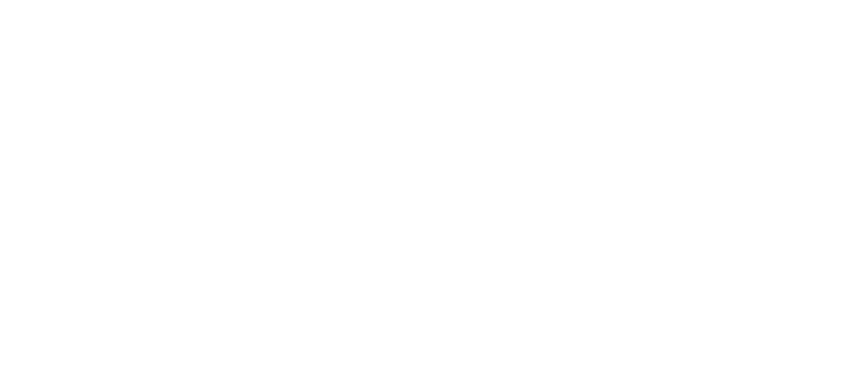
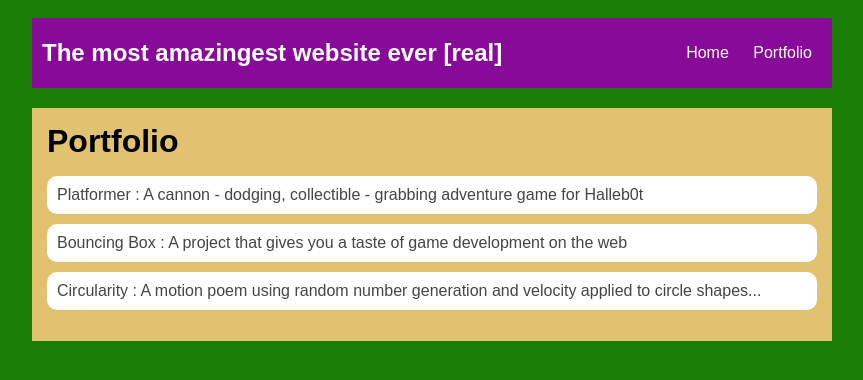
Before and after one commit to GBergeron015/GBergeron015.github.io, a plain HTML site: page portfolio.html in a window 1280 px wide. Shown: the whole page, without its empty margins (208-1071 px from the left). Drawn offline with Linux system fonts and the light colour scheme.

Commit message:
add portfolio.html file

```diff
--- a/portfolio.html
+++ b/portfolio.html
@@ -0,0 +1,33 @@
+<!DOCTYPE HTML>
+<html>
+    <head>
+        <title>My Website!</title>
+        <link rel="stylesheet" href="style.css">
+    </head>
+
+    <body>
+      <div id="all-contents">
+        <nav>
+            <h1>The most amazingest website ever [real]</h1>
+            <ul id="nav-ul">
+               <li class="nav-li">
+               <a class="nav-a" href="index.html">Home</a>
+             </li>
+             <li class="nav-li">
+               <a class="nav-a" href="portfolio.html">Portfolio</a>
+             </li>
+         </ul>
+     </nav>
+     <main>
+        <div class="content">
+            <h1>Portfolio</h1>
+            <ul id="portfolio">
+                <li><a href="projects/platformer/">Platformer : A cannon - dodging, collectible - grabbing adventure game for Halleb0t</a></li>
+                <li><a href="projects/bouncing-box/">Bouncing Box : A project that gives you a taste of game development on the web </a></li>
+                <li><a href="projects/circularity/">Circularity : A motion poem using random number generation and velocity applied to circle shapes...</a></li>
+            </ul>
+        </div>
+     </main>
+      </div>
+    </body>
+</html>
--- a/style.css
+++ b/style.css
@@ -38,7 +38,7 @@ a {
 
 /* main container area beneath menu */
 main {
-    background: rgb(245, 238, 219);
+    background: rgb(224, 194, 112);
     display: flex;
 }
 .sidebar {
@@ -61,3 +61,28 @@ main {
 h2, h3 {
     margin: 0px;
 }
+         /* portfolio styles */
+         .content h1 {
+            color: black;
+        }
+
+        #portfolio {
+            list-style-type: none;
+            padding-left: 0;
+        }
+
+        #portfolio li {
+            background: #fff;
+            padding: 10px;
+            border-radius: 10px;
+            margin-bottom: 10px;
+        }
+
+        #portfolio li:hover {
+            background: #eee;
+        }
+
+        #portfolio a {
+            text-decoration: none;
+            color: #454545;
+        }
```
